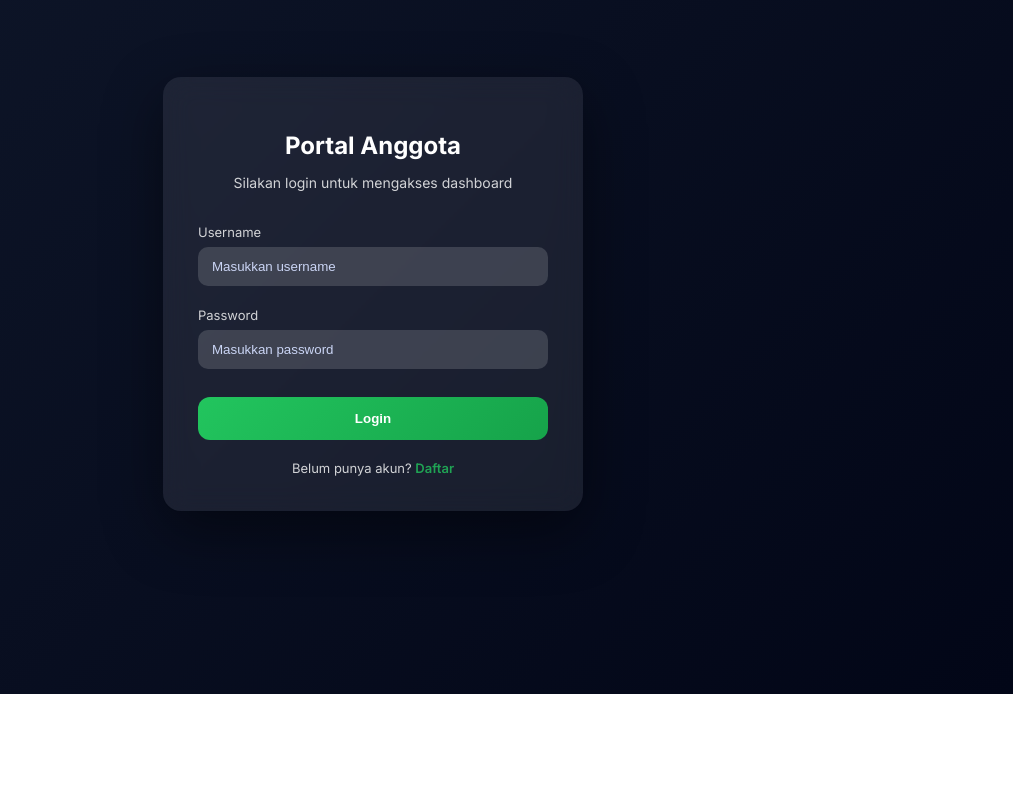
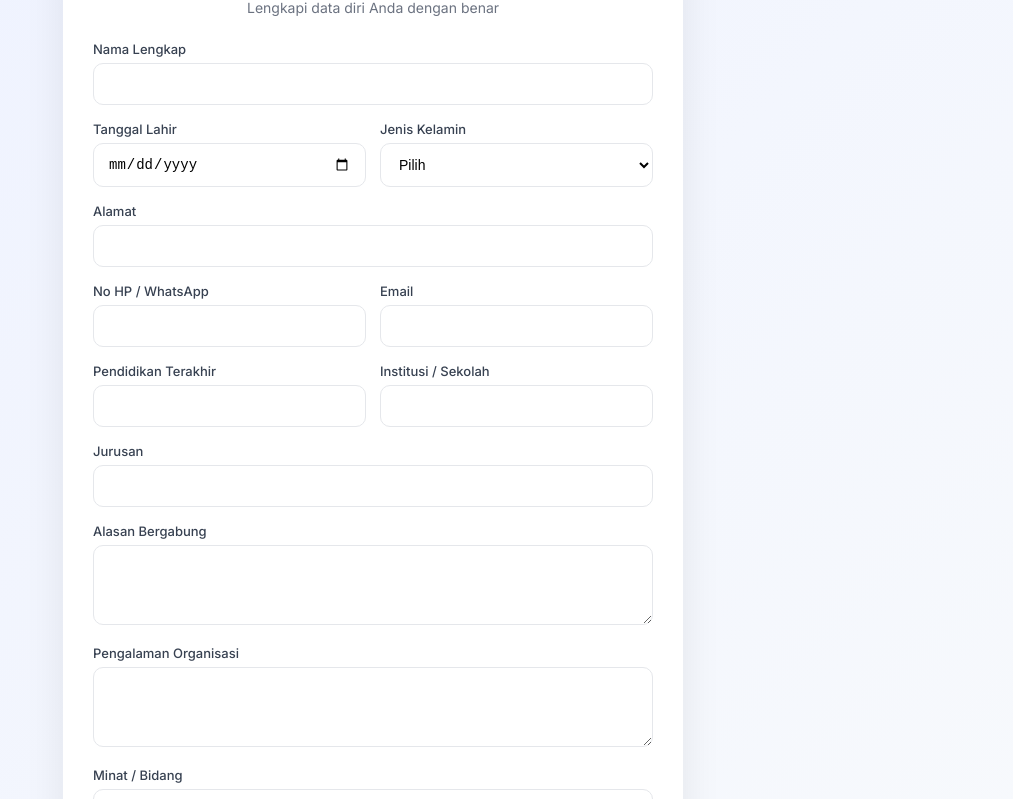
Before and after one commit to formportal-lab/aksesloginhds, a plain HTML site: page index.html in a window 1280 px wide. Shown: the part 106-905 px from the top of the page, without its empty margins (267-1280 px from the left). Before the commit the page ends 800 px from the top, so only its background shows below. Drawn offline with Linux system fonts and the light colour scheme.

Commit message:
Update index.html

```diff
--- a/index.html
+++ b/index.html
@@ -3,19 +3,22 @@
 <head>
 <meta charset="UTF-8">
 <meta name="viewport" content="width=device-width, initial-scale=1.0">
-<title>Login Portal Organisasi</title>
+<title>Form Pendaftaran Organisasi HDS</title>
 
-<!-- Firebase -->
+<!-- Firebase CDN -->
 <script src="https://www.gstatic.com/firebasejs/8.10.0/firebase-app.js"></script>
 <script src="https://www.gstatic.com/firebasejs/8.10.0/firebase-database.js"></script>
 
 <!-- Google Font -->
-<link href="https://fonts.googleapis.com/css2?family=Inter:wght@400;600;700&display=swap" rel="stylesheet">
+<link href="https://fonts.googleapis.com/css2?family=Inter:wght@300;400;500;600;700&display=swap" rel="stylesheet">
 
 <style>
 :root{
-  --primary:#22c55e;
-  --dark:#0f172a;
+  --primary:#2563eb;
+  --primary-dark:#1e40af;
+  --bg:#f4f6fb;
+  --text:#1f2937;
+  --muted:#6b7280;
 }
 
 *{
@@ -23,136 +26,242 @@
 }
 
 body{
-  font-family:'Inter',sans-serif;
-  min-height:100vh;
-  display:flex;
-  align-items:center;
-  justify-content:center;
-  background:linear-gradient(135deg,#0f172a,#020617);
+  font-family:'Inter', sans-serif;
+  background:linear-gradient(135deg,#eef2ff,#f8fafc);
   margin:0;
+  padding:0;
+  color:var(--text);
 }
 
-/* Card */
-.login-card{
-  width:100%;
-  max-width:420px;
-  padding:35px;
-  background:rgba(255,255,255,0.08);
-  backdrop-filter:blur(14px);
-  border-radius:18px;
-  box-shadow:0 20px 60px rgba(0,0,0,.45);
-  color:white;
-  animation:fadeUp .8s ease;
+.container{
+  max-width:620px;
+  margin:40px auto;
+  background:#fff;
+  border-radius:16px;
+  padding:30px;
+  box-shadow:0 20px 40px rgba(0,0,0,.08);
 }
 
-@keyframes fadeUp{
-  from{opacity:0;transform:translateY(30px)}
-  to{opacity:1;transform:translateY(0)}
+.header{
+  text-align:center;
+  margin-bottom:25px;
 }
 
-.login-card h2{
-  text-align:center;
-  margin-bottom:10px;
+.header h2{
+  margin:0;
+  font-size:24px;
   font-weight:700;
 }
 
-.login-card p{
-  text-align:center;
+.header p{
+  margin-top:6px;
+  color:var(--muted);
   font-size:14px;
-  opacity:.8;
-  margin-bottom:30px;
 }
 
-/* Input */
 .form-group{
-  margin-bottom:18px;
+  margin-bottom:16px;
 }
 
-.form-group label{
+label{
+  display:block;
   font-size:13px;
-  opacity:.8;
+  font-weight:500;
+  margin-bottom:6px;
+  color:#374151;
 }
 
-.form-group input{
+input, textarea, select{
   width:100%;
   padding:12px 14px;
-  margin-top:6px;
-  border:none;
+  border:1px solid #e5e7eb;
   border-radius:10px;
-  background:rgba(255,255,255,.15);
-  color:white;
-  outline:none;
+  font-size:14px;
+  transition:.3s;
+  background:#fff;
 }
 
-.form-group input::placeholder{
-  color:#cbd5f5;
+input:focus,
+textarea:focus,
+select:focus{
+  outline:none;
+  border-color:var(--primary);
+  box-shadow:0 0 0 3px rgba(37,99,235,.15);
 }
 
-.form-group input:focus{
-  outline:2px solid var(--primary);
+textarea{
+  resize:vertical;
+  min-height:80px;
 }
 
-/* Button */
+.grid{
+  display:grid;
+  grid-template-columns:1fr 1fr;
+  gap:14px;
+}
+
 button{
   width:100%;
   padding:14px;
   margin-top:10px;
+  background:linear-gradient(135deg,var(--primary),var(--primary-dark));
   border:none;
   border-radius:12px;
+  font-size:15px;
   font-weight:600;
+  color:white;
   cursor:pointer;
-  background:linear-gradient(135deg,#22c55e,#16a34a);
-  color:white;
   transition:.3s;
 }
 
 button:hover{
-  transform:translateY(-2px);
-  box-shadow:0 10px 30px rgba(34,197,94,.4);
+  transform:translateY(-1px);
+  box-shadow:0 10px 25px rgba(37,99,235,.35);
 }
 
-/* Footer */
-.footer{
+.footer-text{
   text-align:center;
-  margin-top:20px;
-  font-size:13px;
-  opacity:.8;
+  font-size:12px;
+  color:var(--muted);
+  margin-top:16px;
 }
 
-.footer a{
-  color:#22c55e;
+@media(max-width:600px){
+  .grid{
+    grid-template-columns:1fr;
+  }
+}
+.header{
+  position:relative;
+}
+
+.header-login{
+  position:absolute;
+  top:0;
+  right:0;
+}
+
+.header-login a{
+  font-size:14px;
+  font-weight:600;
+  color:#2563eb;
   text-decoration:none;
-  font-weight:600;
 }
+
+.header-login a:hover{
+  text-decoration:underline;
+}
+
 </style>
 </head>
 
 <body>
 
-<div class="login-card">
-  <h2>Portal Anggota</h2>
-  <p>Silakan login untuk mengakses dashboard</p>
+<div class="container">
 
-  <div class="form-group">
-    <label>Username</label>
-    <input type="text" id="username" placeholder="Masukkan username">
+  <div class="header">
+    <h2>Pendaftaran Anggota HDS</h2>
+    <p>Lengkapi data diri Anda dengan benar</p>
   </div>
 
-  <div class="form-group">
-    <label>Password</label>
-    <input type="password" id="password" placeholder="Masukkan password">
-  </div>
+  <form id="daftarForm">
 
-  <button onclick="login()">Login</button>
+    <div class="form-group">
+      <label>Nama Lengkap</label>
+      <input type="text" id="nama" required>
+    </div>
 
-  <div class="footer">
-    Belum punya akun?
-    <a href="https://formportal-lab.github.io/formportal/">Daftar</a>
-  </div>
+    <div class="grid">
+      <div class="form-group">
+        <label>Tanggal Lahir</label>
+        <input type="date" id="tgl_lahir" required>
+      </div>
+
+      <div class="form-group">
+        <label>Jenis Kelamin</label>
+        <select id="jk" required>
+          <option value="">Pilih</option>
+          <option>Laki-laki</option>
+          <option>Perempuan</option>
+        </select>
+      </div>
+    </div>
+
+    <div class="form-group">
+      <label>Alamat</label>
+      <input type="text" id="alamat" required>
+    </div>
+
+    <div class="grid">
+      <div class="form-group">
+        <label>No HP / WhatsApp</label>
+        <input type="text" id="hp" required>
+      </div>
+
+      <div class="form-group">
+        <label>Email</label>
+        <input type="email" id="email" required>
+      </div>
+    </div>
+
+    <div class="grid">
+      <div class="form-group">
+        <label>Pendidikan Terakhir</label>
+        <input type="text" id="pendidikan">
+      </div>
+
+      <div class="form-group">
+        <label>Institusi / Sekolah</label>
+        <input type="text" id="institusi">
+      </div>
+    </div>
+
+    <div class="form-group">
+      <label>Jurusan</label>
+      <input type="text" id="jurusan">
+    </div>
+
+    <div class="form-group">
+      <label>Alasan Bergabung</label>
+      <textarea id="alasan"></textarea>
+    </div>
+
+    <div class="form-group">
+      <label>Pengalaman Organisasi</label>
+      <textarea id="pengalaman"></textarea>
+    </div>
+
+    <div class="form-group">
+      <label>Minat / Bidang</label>
+      <textarea id="minat"></textarea>
+    </div>
+
+    <div class="grid">
+      <div class="form-group">
+        <label>Username</label>
+        <input type="text" id="username" required>
+      </div>
+
+      <div class="form-group">
+        <label>Password</label>
+        <input type="password" id="password" required>
+      </div>
+    </div>
+
+    <button type="submit">Daftar Sekarang</button>
+
+      <div class="header-login">
+  <a href="https://formportal-lab.github.io/aksesloginhds/">Login</a>
+</div>
+
+    <div class="footer-text">
+      © Organisasi HDS
+    </div>
+
+  </form>
 </div>
 
 <script>
-// 🔥 KONFIGURASI FIREBASE
 const firebaseConfig = {
   apiKey: "AIzaSyA07uzYLPakA1m9S-FJRdTMBoCPdcFlWCw",
   authDomain: "anggota-hds.firebaseapp.com",
@@ -167,29 +276,35 @@ const firebaseConfig = {
 firebase.initializeApp(firebaseConfig);
 var database = firebase.database();
 
-function login(){
-  var user = document.getElementById("username").value;
-  var pass = document.getElementById("password").value;
+document.getElementById("daftarForm").addEventListener("submit", function(e){
+  e.preventDefault();
 
-  database.ref("anggota").once("value",function(snapshot){
-    var found=false;
+  var data = {
+    nama: nama.value,
+    tgl_lahir: tgl_lahir.value,
+    jk: jk.value,
+    alamat: alamat.value,
+    hp: hp.value,
+    email: email.value,
+    pendidikan: pendidikan.value,
+    institusi: institusi.value,
+    jurusan: jurusan.value,
+    alasan: alasan.value,
+    pengalaman: pengalaman.value,
+    minat: minat.value,
+    username: username.value,
+    password: password.value
+  };
 
-    snapshot.forEach(function(child){
-      var data=child.val();
-
-      if(data.username===user && data.password===pass){
-        found=true;
-        localStorage.setItem("loginUser",data.nama);
-        alert("Login berhasil!");
-        window.location.href="dashboard.html";
-      }
-    });
-
-    if(!found){
-      alert("Username atau password salah!");
+  database.ref("anggota").push(data,function(error){
+    if(error){
+      alert("Gagal menyimpan data");
+    }else{
+      alert("Pendaftaran berhasil! Silakan login.");
+      window.location.replace("https://formportal-lab.github.io/aksesloginhds/");
     }
   });
-}
+});
 </script>
 
 </body>
```
